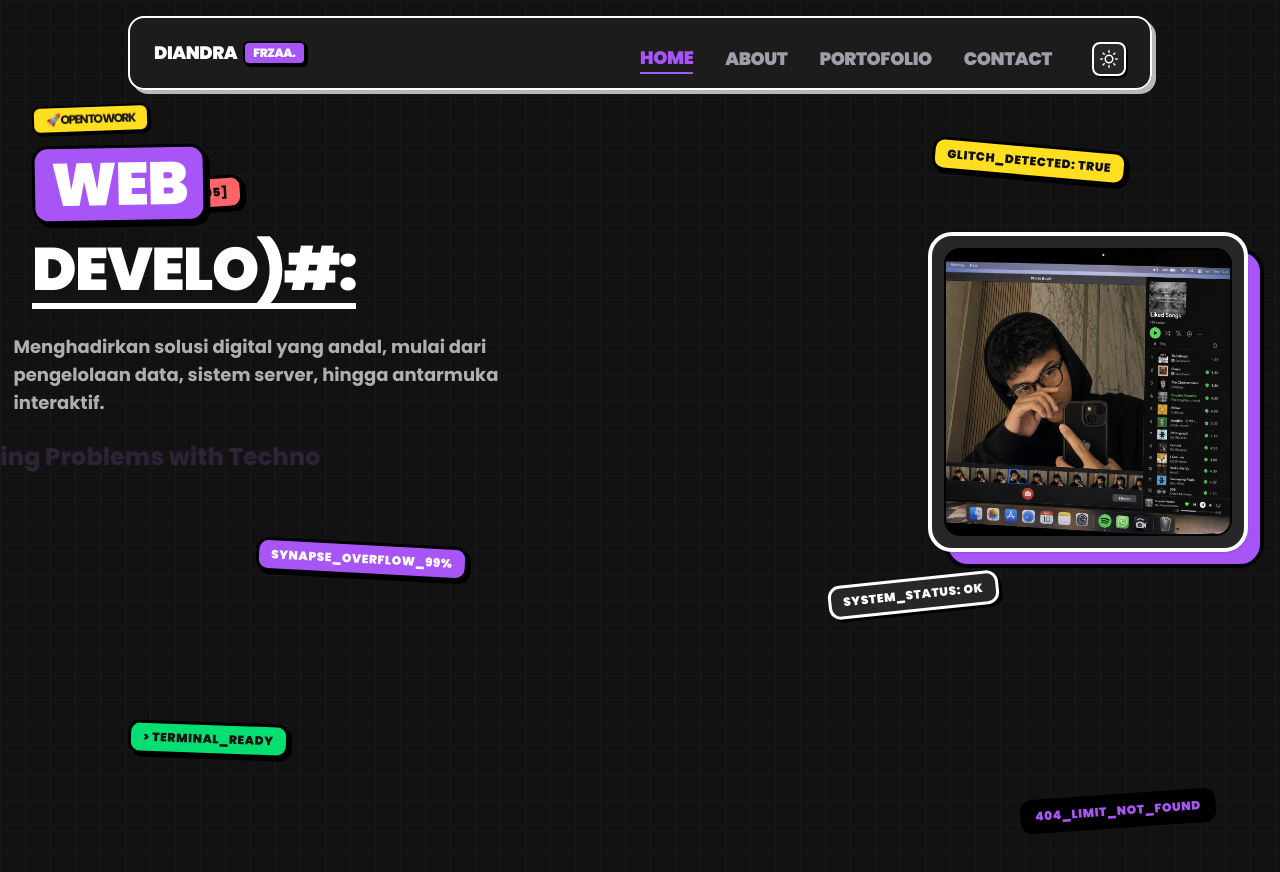
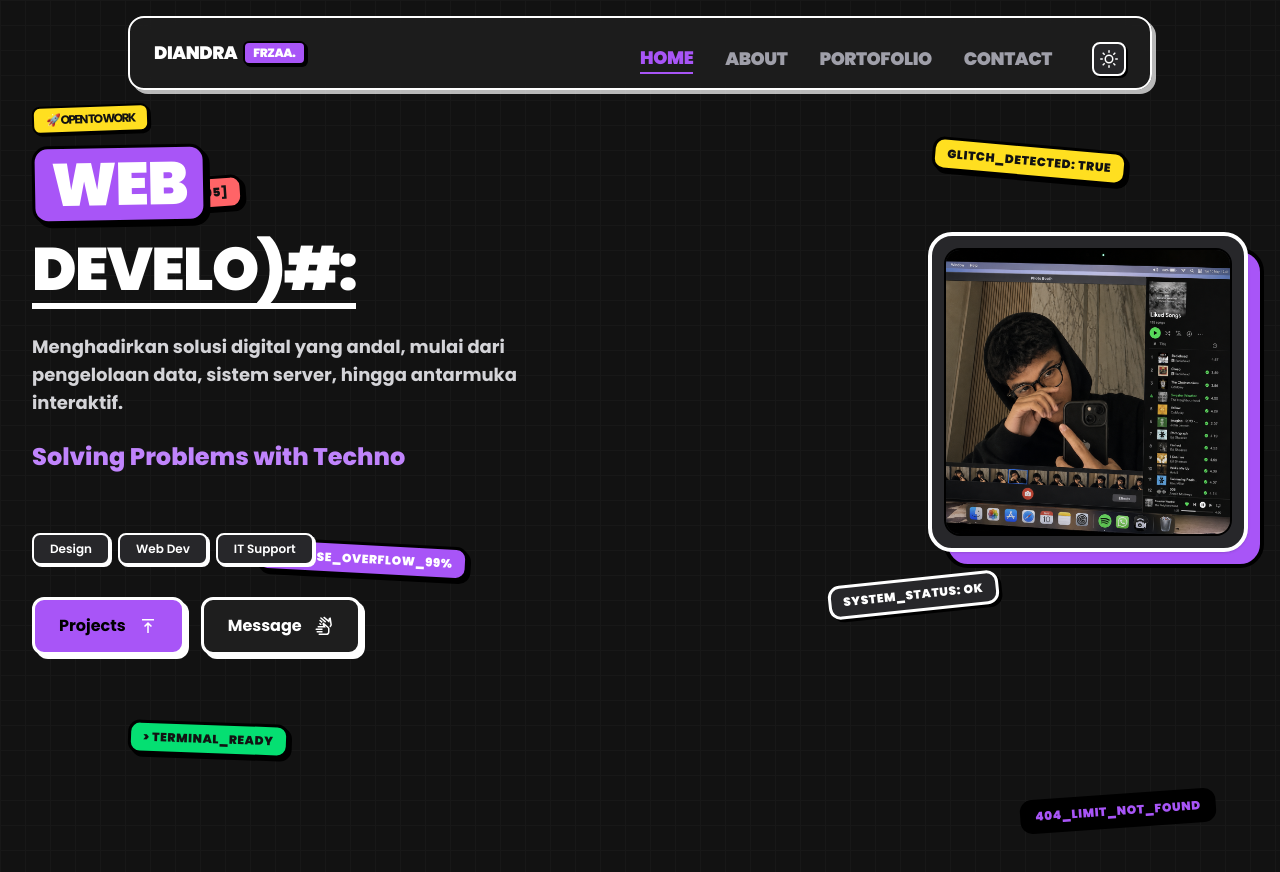
Before and after one commit to DiandraFrza/PortofolioV2, a React (Vite) app: page / in a window 1280 px wide. Shown: the top 872 px of the page. Built offline with nearby package versions, Linux system fonts and the light colour scheme; no server answers; the database is empty.

Commit message:
feat: enhance About component with localStorage caching for stats and improve Hero component animations

```diff
--- a/src/components/About.jsx
+++ b/src/components/About.jsx
@@ -17,14 +17,25 @@ function About() {
     }
   };
 
-  const [stats, setStats] = useState({
-    projects: "0",
-    certificates: "0",
-    skills: "0",
-  });
+  // Initialize from localStorage cache for instant display
+  const getCachedStats = () => {
+    const cached = localStorage.getItem("portfolioStats");
+    if (cached) {
+      try {
+        return JSON.parse(cached);
+      } catch (e) {
+        return { projects: "0", certificates: "0", skills: "0" };
+      }
+    }
+    return { projects: "0", certificates: "0", skills: "0" };
+  };
+
+  const [stats, setStats] = useState(getCachedStats());
+  const [isLoading, setIsLoading] = useState(true);
 
   useEffect(() => {
     const loadStats = async () => {
+      try {
         const [proj, cert, skillData] = await Promise.all([fetchCollection("projects"), fetchCollection("certificates"), fetchCollection("skills")]);
 
         let totalSkills = 0;
@@ -36,11 +47,20 @@ function About() {
           });
         }
 
-      setStats({
+        const newStats = {
           projects: proj.length > 0 ? proj.length.toString() : "0",
           certificates: cert.length > 0 ? cert.length.toString() : "0",
           skills: totalSkills > 0 ? totalSkills.toString() : "0",
-      });
+        };
+
+        setStats(newStats);
+        // Save to localStorage for faster loading next time
+        localStorage.setItem("portfolioStats", JSON.stringify(newStats));
+      } catch (error) {
+        console.error("Error loading stats:", error);
+      } finally {
+        setIsLoading(false);
+      }
     };
     loadStats();
   }, []);
@@ -91,7 +111,7 @@ function About() {
 
           {/* Cartoon Quote Callout */}
           <div className="p-4 border-3 border-[#202020] dark:border-white/90 bg-[#a855f7]/30 rounded-xl mb-8 border-dashed max-w-2xl relative" data-aos="fade-left">
-            <div className="absolute -top-3 -right-3 bg-yellow-300 border-2 border-[#202020] dark:border-white/90 rounded-full p-2 rotate-12 shadow-[2px_2px_0px_rgba(0,0,0,1)]">
+            <div className="absolute -top-5 -right-3 bg-yellow-300 border-2 border-[#202020] dark:border-white/90 rounded-full p-2 rotate-12 shadow-[2px_2px_0px_rgba(0,0,0,1)]">
               <span className="text-[#202020] font-black text-xs">READY!</span>
             </div>
             <p className="text-base font-[#202020] italic text-[#202020] dark:text-white">"Code is how I express ideas. Tech is how I shape them."</p>
@@ -100,7 +120,7 @@ function About() {
           {/* Action Buttons */}
           <div className="flex flex-col sm:flex-row gap-4 mb-16">
             <a href="https://drive.google.com/file/d/1xWjonCkjaJOZqL9CCGlfNremdmTDw8ne/view?usp=drive_link" target="_blank" rel="noopener noreferrer" className="w-full sm:w-auto px-6 py-3.5 rounded-xl neo-btn text-center text-sm" data-aos="fade-up">
-              <img src={iconfile} alt="Download Icon" className="w-5 h-5 invert inline-block mr-2 ml-1 brightness-0" />
+              <img src={iconfile} alt="Download Icon" className="w-5 h-5 invert inline-block mr-2 ml-1 brightness-0 invert" />
               <span>Download CV</span>
             </a>
 
@@ -118,9 +138,9 @@ function About() {
                 <div className="w-12 h-12 rounded-xl border-2 border-[#202020] bg-[#a855f7] text-white flex items-center justify-center shadow-[2px_2px_0px_rgba(0,0,0,1)] mb-4">
                   <GoTerminal size={24} />
                 </div>
-                <h4 className="text-lg font-[#202020] uppercase tracking-wide mb-2 text-[#202020] dark:text-white">Database & Cloud</h4>
+                <h4 className="text-lg font-[#202020] uppercase tracking-wide mb-2 text-[#202020] dark:text-white">Software Development</h4>
 
-                <p className="text-xs sm:text-sm font-bold text-zinc-600 dark:text-zinc-300 leading-relaxed">Mengelola database, hosting, VPS, dan deployment website untuk kebutuhan development maupun production sederhana.</p>
+                <p className="text-xs sm:text-sm font-bold text-zinc-600 dark:text-zinc-300 leading-relaxed">Membuat website modern dengan fokus pada tampilan yang nyaman, responsif, dan mudah digunakan.</p>
               </div>
 
               <div className="neo-card rounded-2xl p-6 bg-white dark:bg-zinc-800 flex flex-col items-start">
--- a/src/components/Hero.jsx
+++ b/src/components/Hero.jsx
@@ -149,13 +149,13 @@ function Hero() {
             <p
               className="text-base md:text-lg font-bold text-zinc-700 dark:text-zinc-300 mb-6 max-w-lg"
               data-aos="fade-right"
-              data-aos-delay="1300"
+              data-aos-delay="200"
             >
               Menghadirkan solusi digital yang andal, mulai dari pengelolaan data, sistem server, hingga antarmuka interaktif.
             </p>
 
             {/* Animasi Typing */}
-            <div className="mb-8 min-h-[60px]" data-aos="fade-right" data-aos-delay="1500">
+            <div className="mb-8 min-h-[60px]" data-aos="fade-right" data-aos-delay="100">
               <TypeAnimation
                 sequence={[
                   "Solving Problems with Technology.",
@@ -173,10 +173,10 @@ function Hero() {
             </div>
 
             {/* Tombol Show Skills Badges */}
-            <div className="flex flex-wrap gap-2 mb-8" data-aos="fade-right" data-aos-delay="1700">
+            <div className="flex flex-wrap gap-2 mb-8" data-aos="fade-right" data-aos-delay="100">
               <span className="neo-badge px-4 py-1.5 rounded-lg text-xs">Design</span>
               <span className="neo-badge px-4 py-1.5 rounded-lg text-xs">Web Dev</span>
-              <span className="neo-badge px-4 py-1.5 rounded-lg text-xs">Database</span>
+              {/* <span className="neo-badge px-4 py-1.5 rounded-lg text-xs">Database</span> */}
               <span className="neo-badge px-4 py-1.5 rounded-lg text-xs">IT Support</span>
             </div>
 
@@ -186,23 +186,23 @@ function Hero() {
                 href="#portofolio"
                 className="w-full sm:w-auto px-6 py-3.5 rounded-xl neo-btn text-center"
                 data-aos="fade-up"
-                data-aos-delay="1900"
+                data-aos-delay="100"
               >
                 <span>Projects</span>
-                <img src={iconSign} alt="Projects Link" className="w-5 h-5 invert inline-block ml-1" />
+                <img src={iconSign} alt="Projects Link" className="w-5 h-5 invert inline-block ml-1 dark:brightness-0" />
               </a>
 
               <a
                 href="#contact"
                 className="w-full sm:w-auto px-6 py-3.5 rounded-xl neo-btn-white text-center"
                 data-aos="fade-up"
-                data-aos-delay="2100"
+                data-aos-delay="200"
               >
                 <span>Message</span>
                 <img
   src={iconHi}
   alt="Hi Icon"
-  className="w-5 h-5 inline-block ml-1 brightness-0"
+  className="w-5 h-5 inline-block ml-1 dark:brightness-0 invert"
  />
               </a>
             </div>
@@ -210,7 +210,7 @@ function Hero() {
 
           {/* === KOLOM KANAN (Foto Profil) === */}
           <div className="w-full lg:w-1/2 flex justify-center lg:justify-end">
-            <div className="relative w-full max-w-[280px] sm:max-w-[320px]" data-aos="zoom-in" data-aos-delay="600">
+            <div className="relative w-full max-w-[280px] sm:max-w-[320px]" data-aos="zoom-in" data-aos-delay="200">
               {/* Offset flat purple cartoon shadow */}
               <div className="absolute inset-0 bg-[#a855f7] border-4 border-black rounded-3xl translate-x-4 translate-y-4"></div>
               {/* Main image container */}
```
Lines whose indentation alone changed are shown as unchanged.
